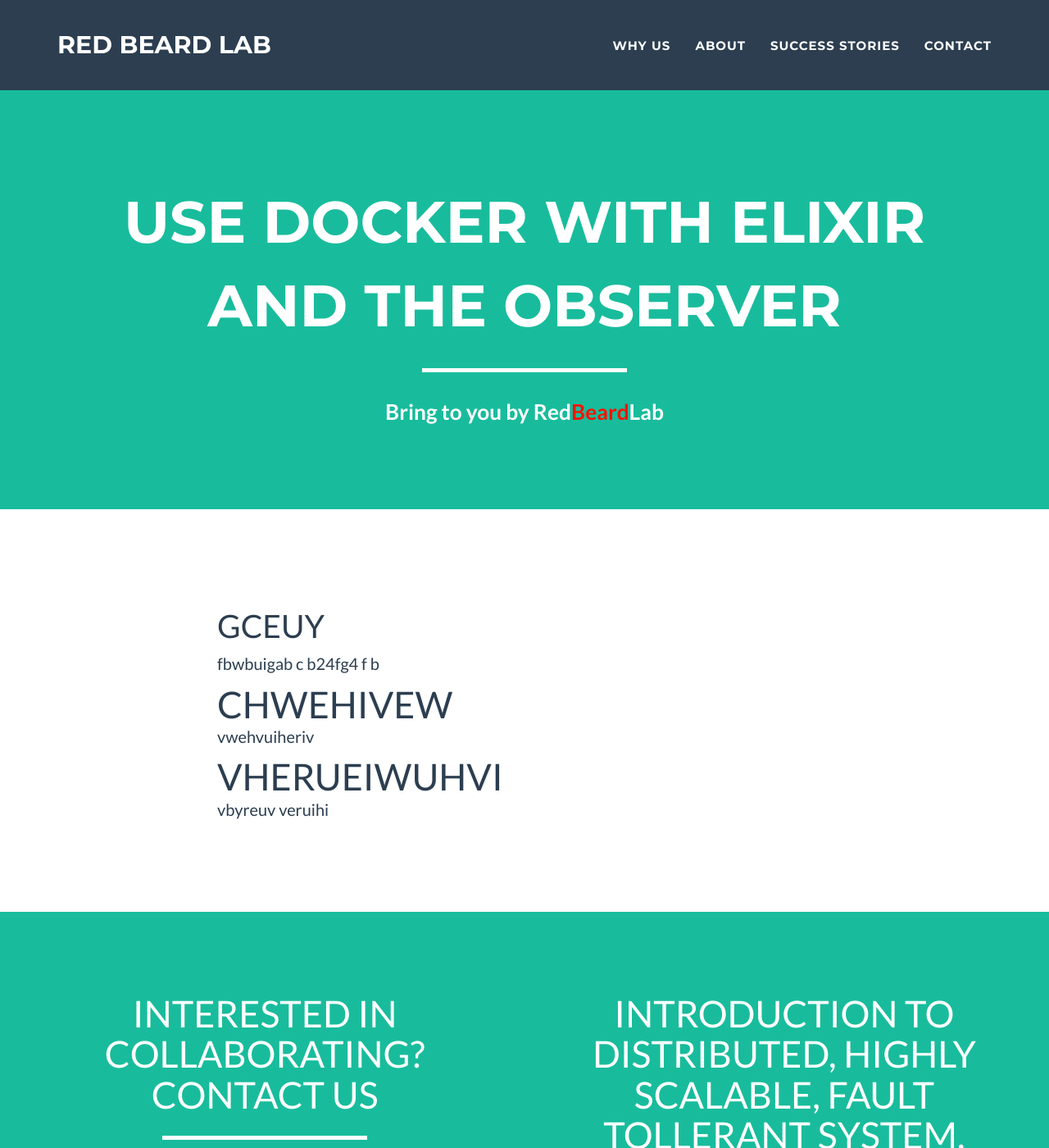
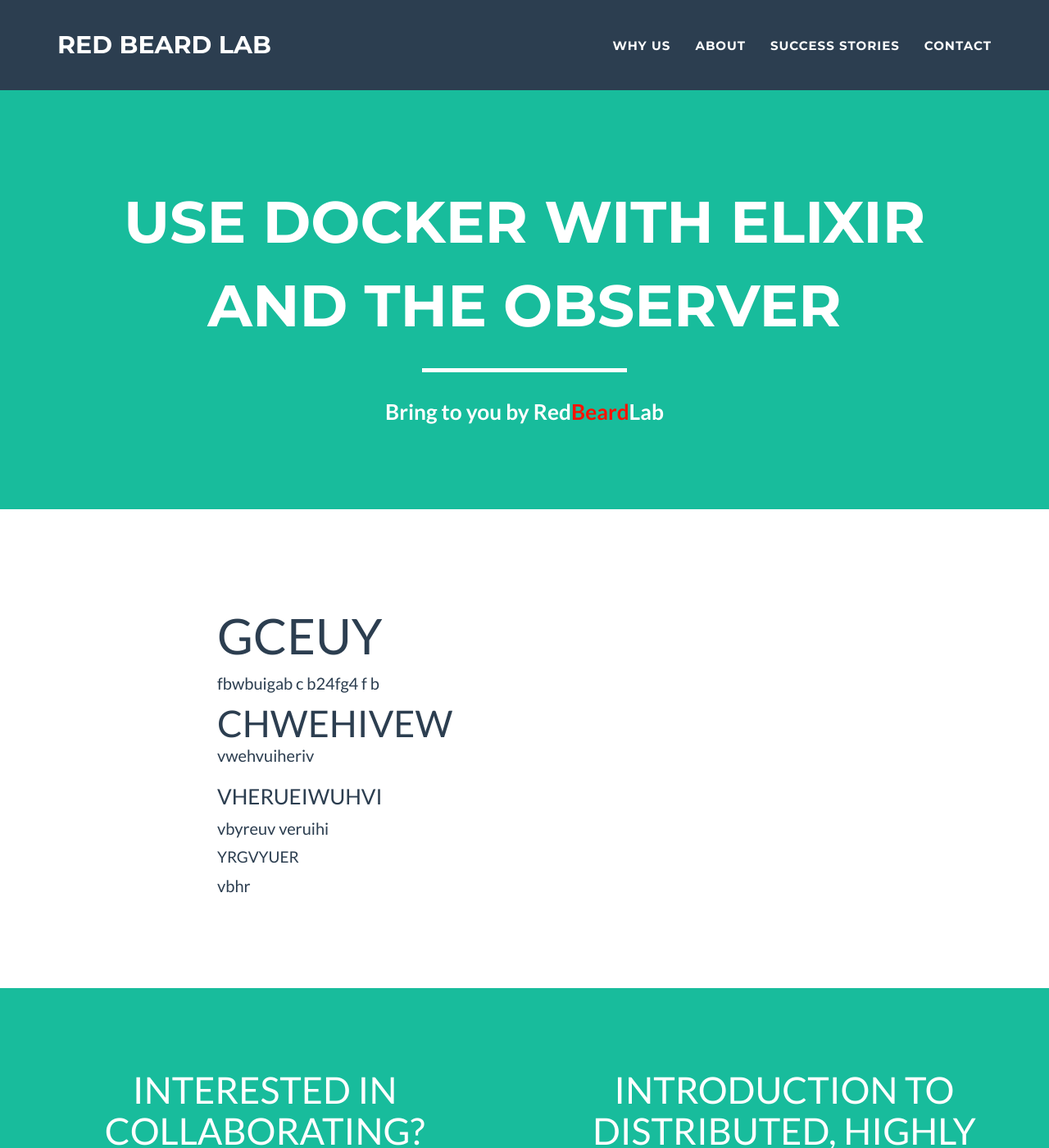
Before and after one commit to RedBeardLab/redbeardlab.github.io, a Jekyll site: the page built from _posts/2016-02-03-test.md, in a window 1280 px wide and 1400 px high. Shown: the whole window at 82% size. Built offline with Jekyll 4.4.1, drawn with Linux system fonts in a browser that asks for light colours; some of the changed text lies outside the part shown.

Commit message:
last touch to blog

```diff
--- a/_includes/footer.html
+++ b/_includes/footer.html
@@ -16,7 +16,7 @@
                         <ul class="list-inline">
                             {% for network in site.social %}
                             <li>
-                                <a href="{{ network.url }}" class="btn-social btn-outline"><i class="fa fa-fw fa-{{ network.title }}"></i></a>
+                                <a href="{{ network.url }}"><i class="fa fa-4x fa-{{ network.title }}"></i></a>
                             </li>
 		                    {% endfor %}
                         </ul>
--- a/_includes/nav.html
+++ b/_includes/nav.html
@@ -9,7 +9,7 @@
                     <span class="icon-bar"></span>
                     <span class="icon-bar"></span>
                 </button>
-                <a class="navbar-brand" href="#page-top">{{ site.title }}</a>
+                <a class="navbar-brand" href="/">{{ site.title }}</a>
             </div>
 
             <!-- Collect the nav links, forms, and other content for toggling -->
--- a/_layouts/blog.html
+++ b/_layouts/blog.html
@@ -13,6 +13,7 @@
     	<link rel="stylesheet" href="{{"/style.css "}}">
 
     	<!-- Custom Fonts -->
+	<link rel="stylesheet" href="{{ "/css/font-awesome/css/font-awesome.min.css" }}">
     	<link href="//fonts.googleapis.com/css?family=Montserrat:400,700" rel="stylesheet" type="text/css">
     	<link href="//fonts.googleapis.com/css?family=Lato:400,700,400italic,700italic" rel="stylesheet" type="text/css">
 
@@ -22,6 +23,7 @@
     	    <script src="https://oss.maxcdn.com/libs/html5shiv/3.7.0/html5shiv.js"></script>
     	    <script src="https://oss.maxcdn.com/libs/respond.js/1.4.2/respond.min.js"></script>
     	<![endif]-->
+	<style>.content h1{font-size:4em;} .content h2{font-size:3em}</style>
 </head><body id="page-top" class="index">
     {% include nav.html %}
     <header>
@@ -39,7 +41,7 @@
         </div>
     </header>
 
-    <section id="portfolio">
+    <section class="content">
 	<div class="container">
 	    <div class="row">
 		<div class="col-lg-8 col-lg-offset-2">
@@ -49,7 +51,7 @@
 	</div>
     </section>
     <!-- Contact Section -->
-    <section id="contact" class="success">
+    <section id="" class="success">
 	<div class="container">
 	    <div class="row">
 		<div class="col-lg-6">
@@ -86,8 +88,7 @@
 					<label>Message</label>
 					<textarea rows="5" name="message"
 					    class="form-control" placeholder="Message" id="message"
-					    required data-validation-required-message="Please enter a message.">
-					</textarea>
+					    required data-validation-required-message="Please enter a message."></textarea>
 					<p class="help-block text-danger"></p>
 				    </div>
 				</div>
@@ -107,7 +108,7 @@
 			<div class="col-lg-offset-1 col-lg-11 text-center">
 			    <h2>Introduction to distributed, highly scalable, fault tollerant system.</h2>
 			    <hr class="star-light">
-			    <p> Do you want to receive the Little introduction to distributed, highly scalable, fault tollerant system ? </p>
+			    <p> Do you want to <span style="color:#ff1200;"> receive for free </span> the "little introduction to distributed, highly scalable, fault tollerant system" ? </p>
 			    <p> Leave your email address, subscribe, and I will send you a copy </p>
 			    <form  action="//formspree.io/sisciamirror@yahoo.com" method="POST" name="sentMessage" id="contactForm" novalidate>
 				<div class="row control-group">
@@ -127,7 +128,7 @@
 				<div id="success"></div>
 				<div class="row">
 				    <div class="form-group col-xs-12">
-					<button type="submit" class="btn btn-success btn-lg">Send</button>
+					<button type="submit" class="btn btn-success btn-lg">Send me the Booklet</button>
 				    </div>
 				</div>
 			    </form>
--- a/_posts/2014-07-13-project-6.markdown
+++ b/_posts/2014-07-13-project-6.markdown
@@ -8,5 +8,4 @@
 client: Start Bootstrap
 category: Web Development
 description: Use this area of the page to describe your project. The icon above is part of a free icon set by <a href="https://sellfy.com/p/8Q9P/jV3VZ/">Flat Icons</a>. On their website, you can download their free set with 16 icons, or you can purchase the entire set with 146 icons for only $12!
-
 ---
--- a/_posts/2016-02-03-test.md
+++ b/_posts/2016-02-03-test.md
@@ -12,7 +12,9 @@
 vwehvuiheriv
 
 
-## vherueiwuhvi
-
+### vherueiwuhvi
 vbyreuv
 veruihi
+
+#### yrgvyuer
+vbhr
```
